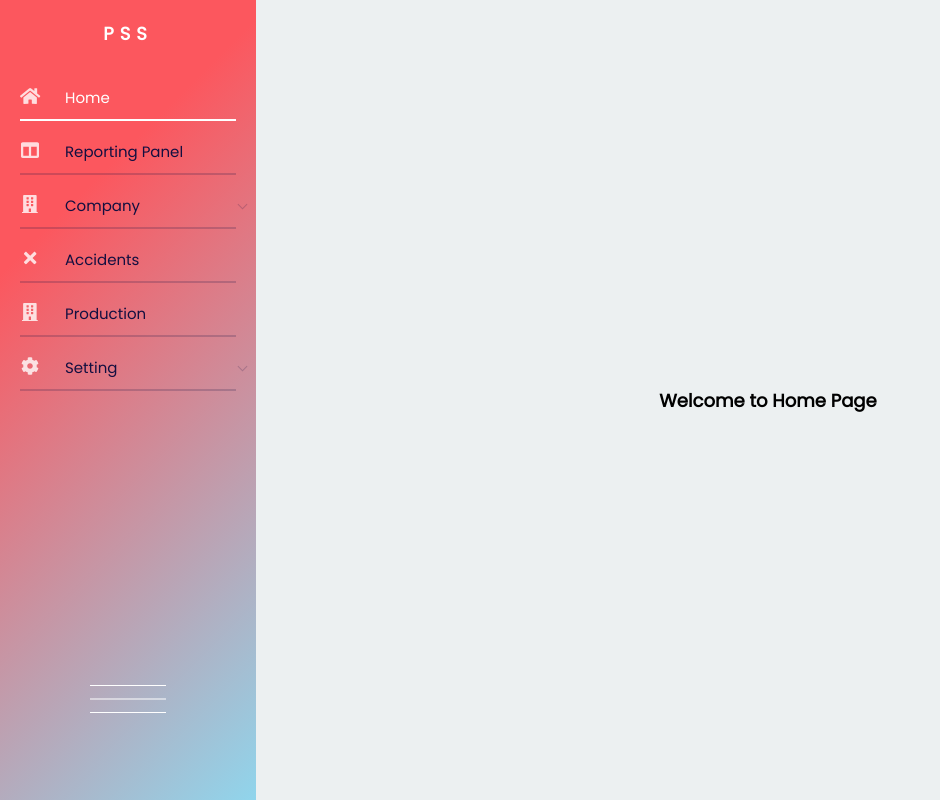
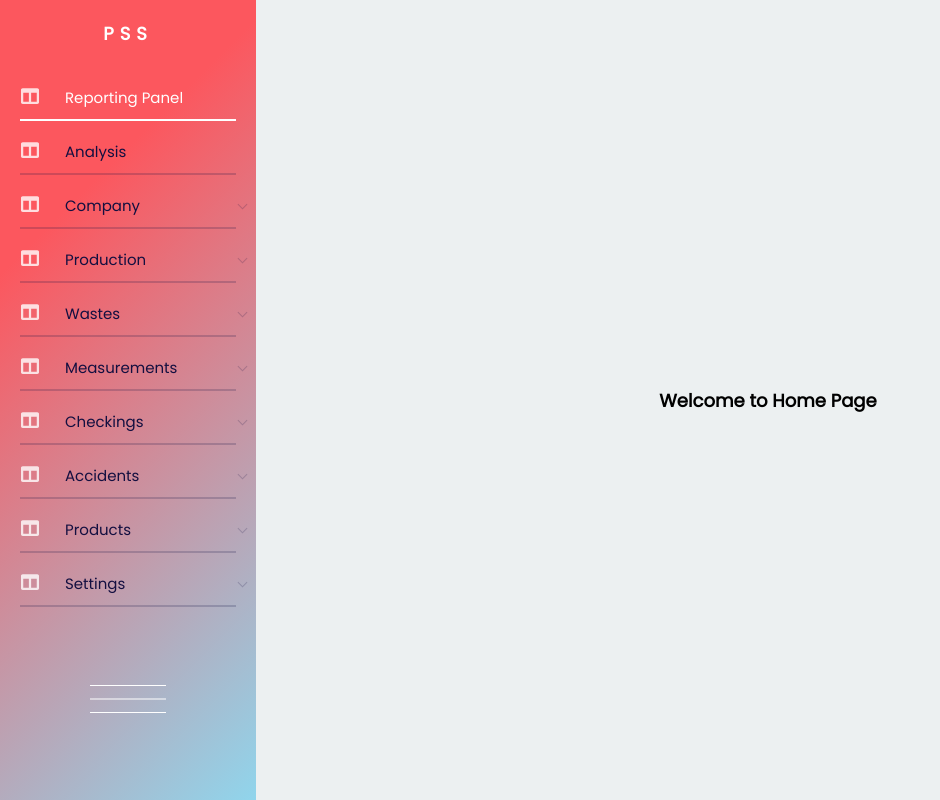
Before and after one commit to jakubwas/react-sidebar, a React (Create React App) app: page / in a window 1280 px wide. Shown: the whole page, without its empty margins (0-940 px from the left). Built offline with nearby package versions, Linux system fonts and the light colour scheme.

Commit message:
Updates menu list

```diff
--- a/src/App.js
+++ b/src/App.js
@@ -9,22 +9,73 @@ const App = () => {
   const sidebarHeader = 'PSS';
 
   const menuItems = [
-    { name: 'Home', to: '/', icon: 'home', subMenuItems: [] },
     { name: 'Reporting Panel', to: '/reportingpanel', icon: 'columns', subMenuItems: [] },
-    { name: 'Company', to: '/company', icon: 'building',
+    { name: 'Analysis', to: '/analysis', icon: 'columns', subMenuItems: [] },
+    { name: 'Company', to: '', icon: 'columns',
       subMenuItems: [
+        { name: 'Devices Groups', to: '/devicesgroups' },
+        { name: 'Devices', to: '/devices' },
         { name: 'Plants', to: '/plants' },
-        { name: 'Devices', to: '/devices' },
-        { name: 'Devices Groups', to: '/devicesgroups'}
-      ] },
-    { name: 'Accidents', to: '/accidents', icon: 'times', subMenuItems: [] },
-    { name: 'Production', to: '/production', icon: 'building', subMenuItems: [] },
-    { name: 'Setting', to: '/settings', icon: 'cog',
-    subMenuItems: [
-      { name: 'Users', to: '/plants' },
-      { name: 'Languages', to: '/devices' },
-      { name: 'Translation', to: '/devicesgroups'}
-    ]}
+        { name: 'Shifts', to: '/shifts' },
+        { name: 'Teams', to: '/teams' },
+        { name: 'Lines', to: '/lines' },
+        { name: 'Employees', to: '/employees' }
+      ]
+    },
+    { name: 'Production', to: '', icon: 'columns',
+      subMenuItems: [
+        { name: 'Recipes', to: '/recipes' },
+        { name: 'Recipes Groups', to: '/recipesgroups' },
+        { name: 'Production', to: '/production' },
+        { name: 'Production Groups', to: '/productiongroups' },
+        { name: 'Production Types', to: '/productiontypes' },
+      ]
+    },
+    { name: 'Wastes', to: '', icon: 'columns',
+      subMenuItems: [
+        { name: 'Wastes List', to: '/wasteslist' },
+        { name: 'Wastes Groups', to: '/wastesgroups' },
+        { name: 'Wastes Types', to: '/wastestypes'},
+        { name: 'Wastes Execution', to: '/wastesexecution' }
+      ]
+    },
+    { name: 'Measurements', to: '', icon: 'columns',
+      subMenuItems: [
+        { name: 'Measurements List', to: '/measurementslist' },
+        { name: 'Measurements Set', to: '/measurementsset' }
+      ]
+    },
+    { name: 'Checkings', to: '', icon: 'columns',
+      subMenuItems: [
+        { name: 'Checkings List', to: '/checkingslist' },
+        { name: 'Checkings Set', to: '/checkingsset' }
+      ]
+    },
+    { name: 'Accidents', to: '', icon: 'columns',
+      subMenuItems: [
+        { name: 'Accidents List', to: '/accidentslist' },
+        { name: 'Accidents Groups', to: '/accidentsgroups' },
+        { name: 'Accidents Types', to: '/accidentstypes' }
+      ]
+    },
+    { name: 'Products', to: '', icon: 'columns',
+      subMenuItems: [
+        { name: 'Products List', to: '/productslist' },
+        { name: 'Products Groups', to: '/productsgroups' }
+      ]
+    },
+    { name: 'Settings', to: '', icon: 'columns',
+      subMenuItems: [
+        { name: 'Hosts', to: '/hosts' },
+        { name: 'Languages', to: '/languages' },
+        { name: 'Messages', to: '/messages' },
+        { name: 'Permissions', to: '/permissions' },
+        { name: 'Roles', to: '/roles' },
+        { name: 'Translations', to: '/translations' },
+        { name: 'Units', to: '/units' },
+        { name: 'Users', to: '/users' }
+      ]
+    },
   ];
 
   return (
```
Also changed, not shown: 1 other file (tests, documents, lock files or other folders).
